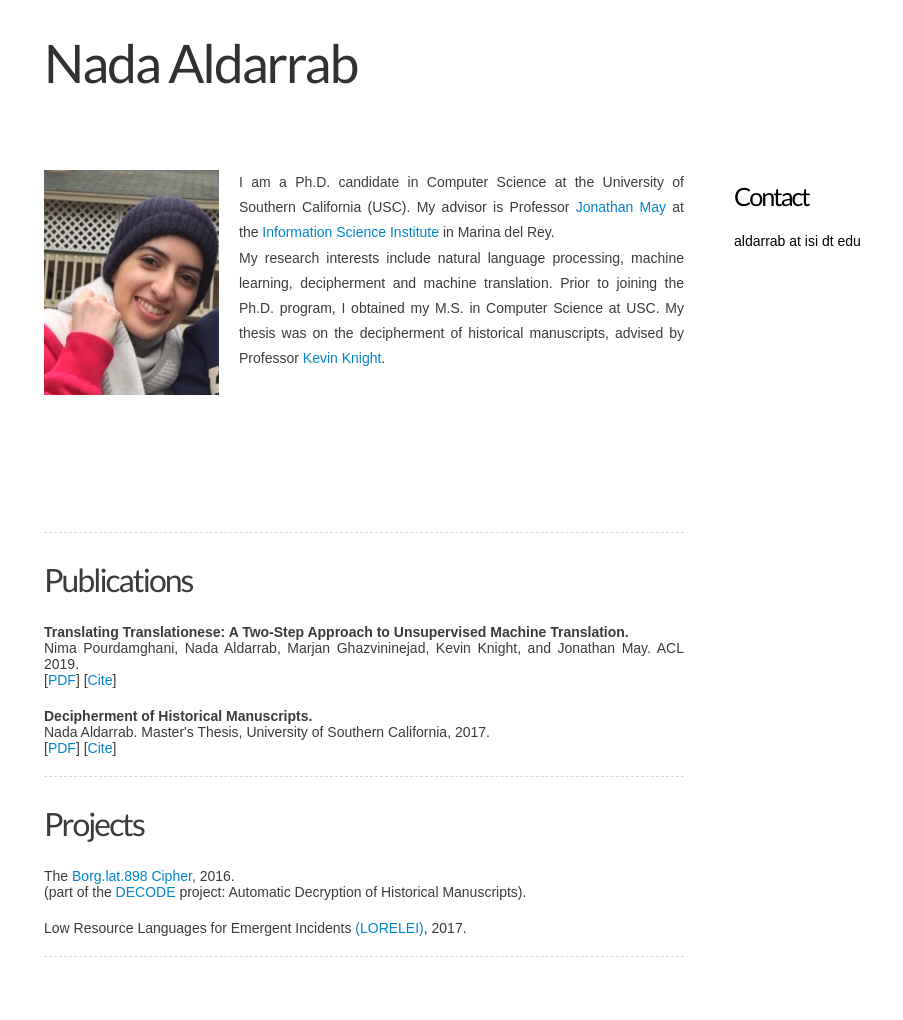
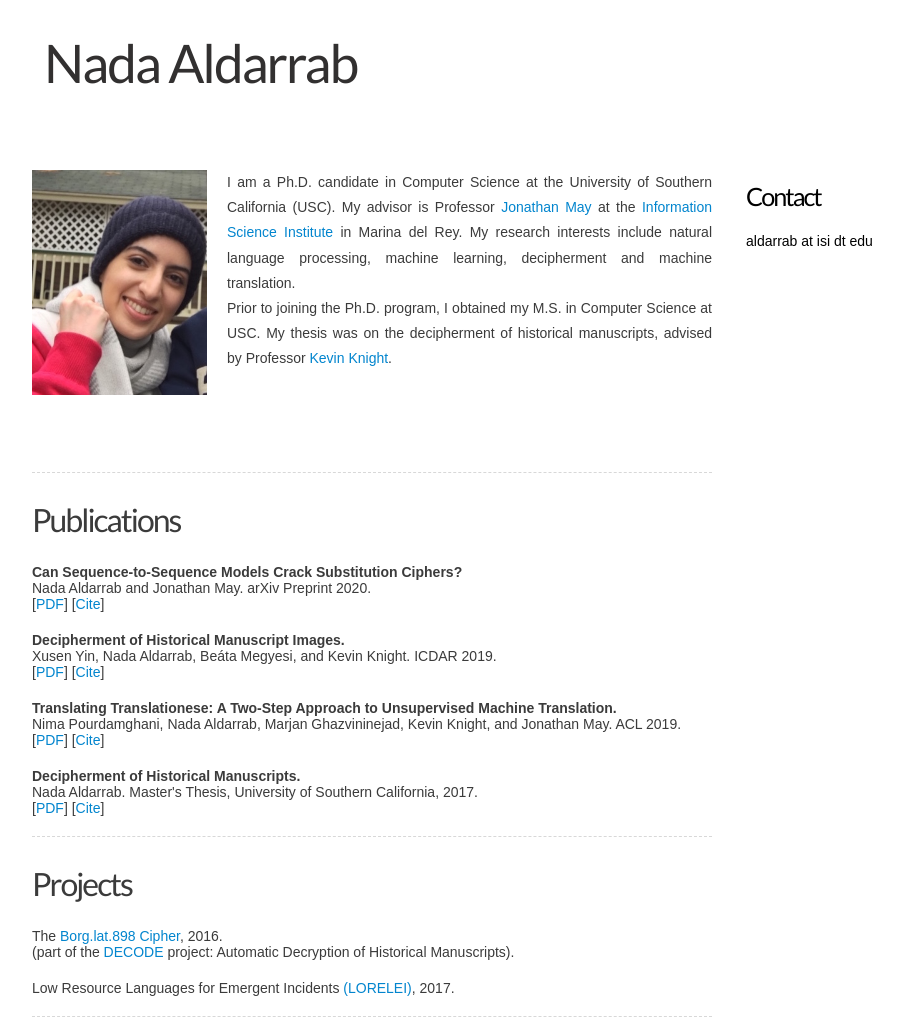
Before and after one commit to NadaAldarrab/nadaaldarrab.github.io, a plain HTML site: page index.html in a window 1280 px wide. Shown: the top 1020 px of the page, without its empty margins (96-999 px from the left). Drawn offline with Linux system fonts and the light colour scheme; a web font is replaced by a local one.

Commit message:
updata feb 2020

```diff
--- a/index.html
+++ b/index.html
@@ -44,12 +44,13 @@ Released   : 20120528
 
 						<div style="clear: both;">&nbsp;</div>
 						<div class="entry">
-							<p style="margin-bottom: 140px;">
+							<p style="margin-bottom: 80px;">
 							<img src="images/photo.jpg" height="225" width="175" style="float:left; padding:0px 20px 0px 0px">
 							I am a Ph.D. candidate in Computer Science at the University of Southern California (USC).
 							My advisor is Professor <a href="https://www.isi.edu/~jonmay/">Jonathan May</a> at the <a href="http://isi.edu">Information Science Institute</a> in Marina del Rey.
-						</br>
+
 							My research interests include natural language processing, machine learning, decipherment and machine translation.
+							</br>
 							Prior to joining the Ph.D. program, I obtained my M.S. in Computer Science at USC. My thesis was on the decipherment of historical manuscripts, advised by Professor <a href="http://isi.edu/~knight/">Kevin Knight</a>.
 							</p>
 						</div>
@@ -58,6 +59,18 @@ Released   : 20120528
 						<h2 class="title">Publications</h2>
 						<div style="clear: both;">&nbsp;</div>
 
+						<div class="entry">
+						<b>Can Sequence-to-Sequence Models Crack Substitution Ciphers?</b>
+						<br>Nada Aldarrab and Jonathan May. arXiv Preprint 2020.
+						<br>[<a href="https://arxiv.org/pdf/2012.15229.pdf">PDF</a>] [<a href="bibtex/arxiv-20.html">Cite</a>]
+						</div>
+
+
+						<div class="entry">
+						<b>Decipherment of Historical Manuscript Images.</b>
+						<br>Xusen Yin, Nada Aldarrab, Beáta Megyesi, and Kevin Knight. ICDAR 2019.
+						<br>[<a href="https://arxiv.org/pdf/1810.04297.pdf">PDF</a>] [<a href="bibtex/icdar-19.html">Cite</a>]
+						</div>
 
 
 						<div class="entry">
--- a/style.css
+++ b/style.css
@@ -204,7 +204,7 @@ a:hover {
 
 #page {
 	overflow: hidden;
-	width: 1000px;
+	width: 1024px;
 	margin: 0px auto;
 	padding: 30px 0px;
 	background-color: #FFFFFF;
@@ -214,7 +214,7 @@ a:hover {
 
 #content {
 	float: left;
-	width: 640px;
+	width: 680px;
 }
 
 .post {
```
